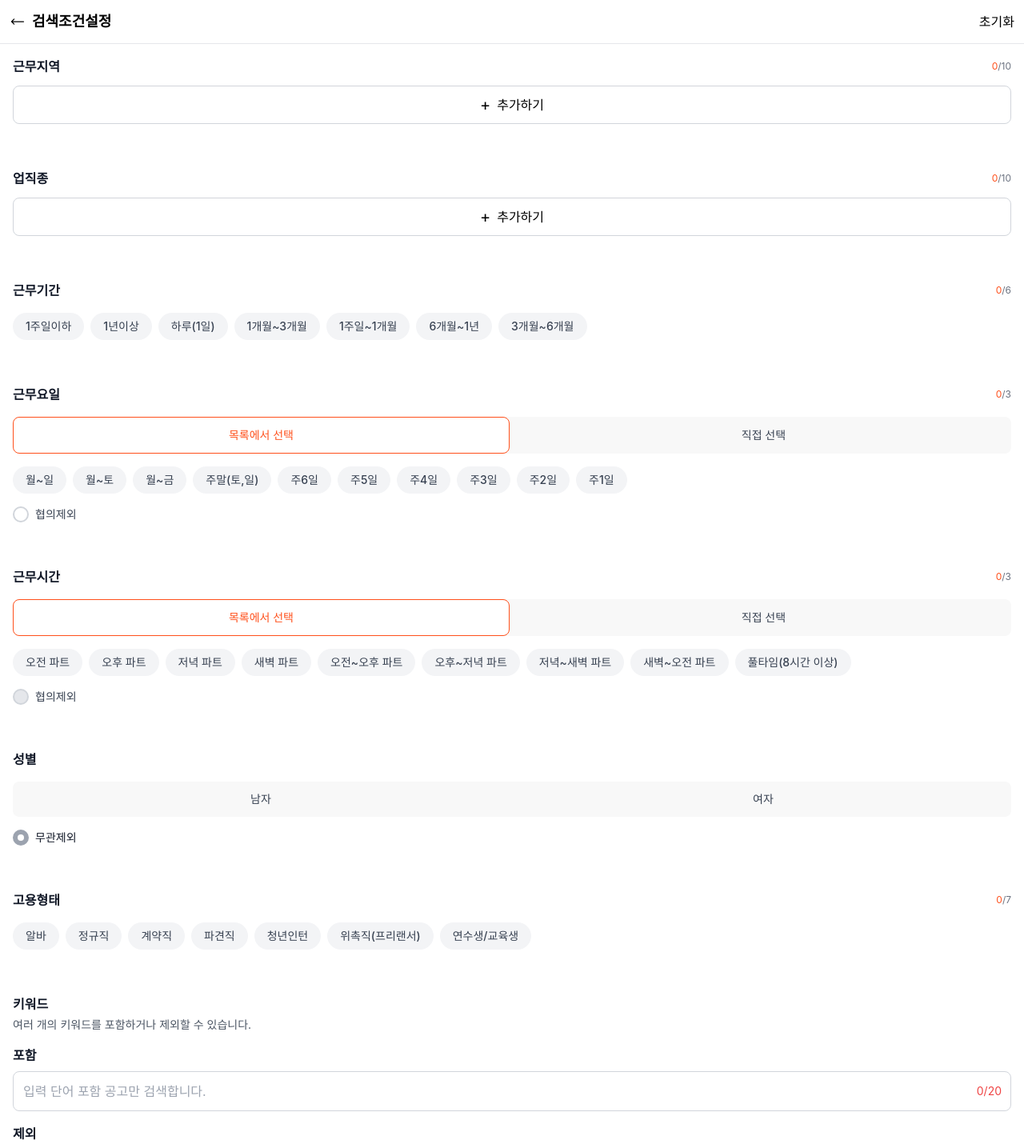
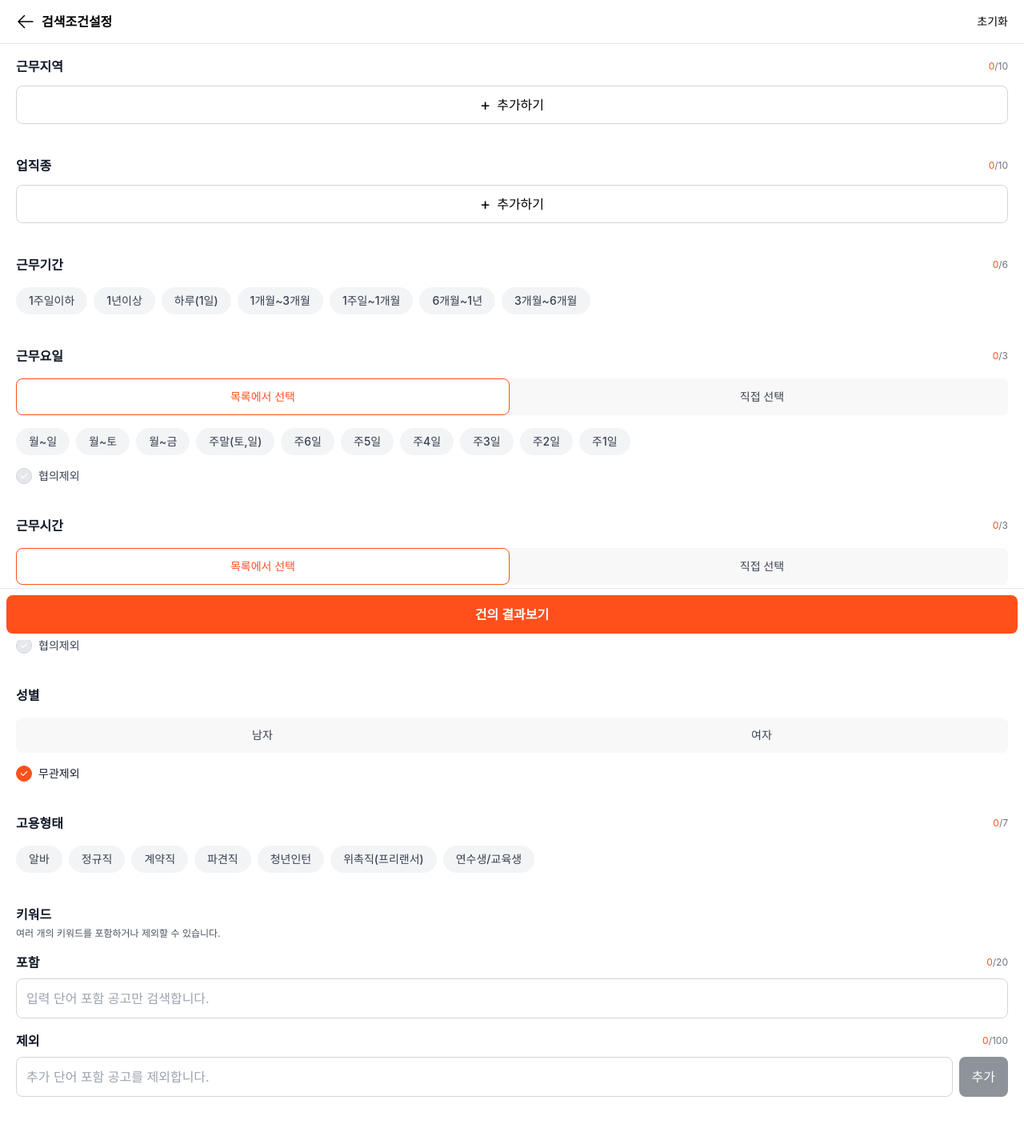
Before and after one commit to DasomDev/jobkoai, a React (Create React App) app: page / in a window 1280 px wide. Shown: the top 1435 px of the page at 80% size. Built offline with nearby package versions, Linux system fonts and the light colour scheme.

Commit message:
Enhance: CheckBox 공통 컴포넌트로 분리, 검색 조건 결과 버튼 추가

```diff
--- a/src/App.js
+++ b/src/App.js
@@ -8,12 +8,13 @@ import GenderFilter from "./components/filters/GenderFilter";
 import WorkType from "./components/filters/WorkType";
 import KeywordFilter from "./components/filters/KeywordFilter";
 import WorkTimes from "./components/filters/WorkTimes";
+import Result from "./components/layout/Result";
 
 function App() {
   return (
     <div className="App">
       <Header />
-      <div className="flex flex-col gap-6">
+      <div className="flex flex-col gap-10 pb-[65px] px-5 py-4">
         <WorkAreaFilter />
         <JobCategoryFilter />
         <WorkLength />
@@ -23,6 +24,7 @@ function App() {
         <WorkType />
         <KeywordFilter />
       </div>
+      <Result />
     </div>
   );
 }
--- /dev/null
+++ b/src/components/common/CheckBox.tsx
@@ -0,0 +1,43 @@
+import React from "react";
+
+interface CheckBoxProps {
+  checked: boolean;
+  onChange: (checked: boolean) => void;
+  className?: string;
+  disabled?: boolean;
+}
+
+const CheckBox: React.FC<CheckBoxProps> = ({
+  checked,
+  onChange,
+  className = "",
+  disabled = false,
+}) => {
+  return (
+    <button
+      onClick={() => !disabled && onChange(!checked)}
+      disabled={disabled}
+      className={`w-5 h-5 rounded-full border flex items-center justify-center transition-colors ${
+        checked
+          ? "bg-[var(--primary-color)] border-[var(--primary-color)]"
+          : "bg-gray-200 border-gray-300"
+      } ${
+        disabled ? "opacity-50 cursor-not-allowed" : "cursor-pointer"
+      } ${className}`}
+    >
+      <svg
+        className="w-3 h-3 text-white"
+        fill="currentColor"
+        viewBox="0 0 20 20"
+      >
+        <path
+          fillRule="evenodd"
+          d="M16.707 5.293a1 1 0 010 1.414l-8 8a1 1 0 01-1.414 0l-4-4a1 1 0 011.414-1.414L8 12.586l7.293-7.293a1 1 0 011.414 0z"
+          clipRule="evenodd"
+        />
+      </svg>
+    </button>
+  );
+};
+
+export default CheckBox;
--- a/src/components/common/FilterSection.tsx
+++ b/src/components/common/FilterSection.tsx
@@ -17,7 +17,7 @@ const FilterSection: React.FC<FilterSectionProps> = ({
   children,
 }) => {
   return (
-    <div className="p-4">
+    <div className="">
       <div className="flex justify-between items-center mb-3">
         <h3 className="font-bold text-gray-900">{title}</h3>
         <Counter count={count} maxCount={maxCount} />
--- a/src/components/filters/GenderFilter.tsx
+++ b/src/components/filters/GenderFilter.tsx
@@ -1,5 +1,6 @@
 import React, { useState } from "react";
 import RadioTypeButton from "../common/RadioTypeButton";
+import CheckBox from "../common/CheckBox";
 
 type Gender = "male" | "female" | null;
 
@@ -12,7 +13,7 @@ const GenderFilter: React.FC = () => {
   };
 
   return (
-    <div className="p-4">
+    <div className="">
       <div className="mb-4">
         <h3 className="font-bold text-gray-900">성별</h3>
       </div>
@@ -34,21 +35,10 @@ const GenderFilter: React.FC = () => {
 
       {/* Exclude Irrelevant Checkbox */}
       <div className="flex gap-2 items-center">
-        <button
-          onClick={() => setExcludeIrrelevant(!excludeIrrelevant)}
-          className={`
-            w-5 h-5 rounded-full border-2 flex items-center justify-center transition-colors
-            ${
-              excludeIrrelevant
-                ? "bg-gray-400 border-gray-400"
-                : "bg-white border-gray-300"
-            }
-          `}
-        >
-          {excludeIrrelevant && (
-            <div className="w-2 h-2 bg-white rounded-full"></div>
-          )}
-        </button>
+        <CheckBox
+          checked={excludeIrrelevant}
+          onChange={() => setExcludeIrrelevant(!excludeIrrelevant)}
+        />
         <span className="text-sm text-gray-900">무관제외</span>
       </div>
     </div>
--- a/src/components/filters/KeywordFilter.tsx
+++ b/src/components/filters/KeywordFilter.tsx
@@ -1,72 +1,80 @@
-import React, { useState } from 'react';
+import React, { useState } from "react";
+import Counter from "../common/Counter";
 
 const KeywordFilter: React.FC = () => {
-  const [includeKeyword, setIncludeKeyword] = useState('');
-  const [excludeKeyword, setExcludeKeyword] = useState('');
+  const [includeKeyword, setIncludeKeyword] = useState("");
+  const [excludeKeyword, setExcludeKeyword] = useState("");
   const [excludedKeywords, setExcludedKeywords] = useState<string[]>([]);
 
   const maxIncludeLength = 20;
   const maxExcludeLength = 100;
 
   const handleAddExclude = () => {
-    if (excludeKeyword.trim() && !excludedKeywords.includes(excludeKeyword.trim())) {
-      setExcludedKeywords(prev => [...prev, excludeKeyword.trim()]);
-      setExcludeKeyword('');
+    if (
+      excludeKeyword.trim() &&
+      !excludedKeywords.includes(excludeKeyword.trim())
+    ) {
+      setExcludedKeywords((prev) => [...prev, excludeKeyword.trim()]);
+      setExcludeKeyword("");
     }
   };
 
   const handleRemoveExclude = (keyword: string) => {
-    setExcludedKeywords(prev => prev.filter(k => k !== keyword));
+    setExcludedKeywords((prev) => prev.filter((k) => k !== keyword));
   };
 
   const handleKeyPress = (e: React.KeyboardEvent) => {
-    if (e.key === 'Enter') {
+    if (e.key === "Enter") {
       handleAddExclude();
     }
   };
 
   return (
-    <div className="p-4 border-b border-gray-200">
+    <div className="">
       <div className="mb-4">
         <h3 className="font-bold text-gray-900">키워드</h3>
-        <p className="mt-1 text-sm text-gray-600">
+        <p className="mt-1 text-xs text-gray-600">
           여러 개의 키워드를 포함하거나 제외할 수 있습니다.
         </p>
       </div>
 
       {/* Include Section */}
       <div className="mb-4">
-        <h4 className="mb-2 font-bold text-gray-900">포함</h4>
+        <div className="flex justify-between items-center mb-2">
+          <h4 className="font-bold text-gray-900">포함</h4>
+          <Counter count={includeKeyword.length} maxCount={maxIncludeLength} />
+        </div>
         <div className="relative">
           <input
             type="text"
             value={includeKeyword}
-            onChange={(e) => setIncludeKeyword(e.target.value.slice(0, maxIncludeLength))}
+            onChange={(e) =>
+              setIncludeKeyword(e.target.value.slice(0, maxIncludeLength))
+            }
             placeholder="입력 단어 포함 공고만 검색합니다."
-            className="p-3 pr-16 w-full rounded-lg border border-gray-300 focus:outline-none focus:border-blue-500"
+            className="p-3 pr-16 w-full rounded-lg border border-gray-300 focus:outline-none focus:border-black"
           />
-          <span className="absolute right-3 top-1/2 text-sm text-red-500 transform -translate-y-1/2">
-            {includeKeyword.length}/{maxIncludeLength}
-          </span>
         </div>
       </div>
 
       {/* Exclude Section */}
       <div className="mb-4">
-        <h4 className="mb-2 font-bold text-gray-900">제외</h4>
+        <div className="flex justify-between items-center mb-2">
+          <h4 className="font-bold text-gray-900">제외</h4>
+          <Counter count={excludedKeywords.length} maxCount={maxExcludeLength} />
+        </div>
         <div className="flex gap-2 mb-2">
           <div className="relative flex-1">
             <input
               type="text"
               value={excludeKeyword}
-              onChange={(e) => setExcludeKeyword(e.target.value.slice(0, maxExcludeLength))}
+              onChange={(e) =>
+                setExcludeKeyword(e.target.value.slice(0, maxExcludeLength))
+              }
               onKeyPress={handleKeyPress}
               placeholder="추가 단어 포함 공고를 제외합니다."
-              className="p-3 pr-16 w-full rounded-lg border border-gray-300 focus:outline-none focus:border-blue-500"
+              className="p-3 pr-16 w-full rounded-lg border border-gray-300 focus:outline-none focus:border-black"
             />
-            <span className="absolute right-3 top-1/2 text-sm text-red-500 transform -translate-y-1/2">
-              {excludeKeyword.length}/{maxExcludeLength}
-            </span>
           </div>
           <button
             onClick={handleAddExclude}
--- a/src/components/filters/WorkDays.tsx
+++ b/src/components/filters/WorkDays.tsx
@@ -3,6 +3,7 @@ import Counter from "../common/Counter";
 import FilterOptionButton from "../common/FilterOptionButton";
 import condition from "../../data/condition.json";
 import RadioTypeButton from "../common/RadioTypeButton";
+import CheckBox from "../common/CheckBox";
 
 interface WorkDayOption {
   id: string;
@@ -53,7 +54,7 @@ const WorkDays: React.FC = () => {
   };
 
   return (
-    <div className="p-4">
+    <div className="">
       <div className="flex justify-between items-center mb-4">
         <h3 className="font-bold text-gray-900">근무요일</h3>
         {selectionMode === "list" && (
@@ -113,21 +114,11 @@ const WorkDays: React.FC = () => {
 
       {/* Exclude Negotiation Checkbox */}
       <div className="flex gap-2 items-center">
-        <button
-          onClick={() => setExcludeNegotiation(!excludeNegotiation)}
-          className={`
-            w-5 h-5 rounded-full border-2 flex items-center justify-center transition-colors
-            ${
-              excludeNegotiation
-                ? "bg-red-500 border-red-500"
-                : "bg-white border-gray-300"
-            }
-          `}
-        >
-          {excludeNegotiation && (
-            <div className="w-2 h-2 bg-white rounded-full"></div>
-          )}
-        </button>
+        <CheckBox
+          checked={excludeNegotiation}
+          onChange={() => setExcludeNegotiation(!excludeNegotiation)}
+        />
+
         <span className="text-sm text-gray-700">협의제외</span>
       </div>
     </div>
--- a/src/components/filters/WorkPeriods.tsx
+++ b/src/components/filters/WorkPeriods.tsx
@@ -33,7 +33,7 @@ const WorkPeriods: React.FC = () => {
   };
 
   return (
-    <div className="p-4">
+    <div className="">
       <div className="flex justify-between items-center mb-4">
         <h3 className="font-bold text-gray-900">근무기간</h3>
         <Counter count={selectedPeriods.length} maxCount={maxSelections} />
--- a/src/components/filters/WorkTimes.tsx
+++ b/src/components/filters/WorkTimes.tsx
@@ -2,6 +2,7 @@ import React, { useState } from "react";
 import Counter from "../common/Counter";
 import FilterOptionButton from "../common/FilterOptionButton";
 import RadioTypeButton from "../common/RadioTypeButton";
+import CheckBox from "../common/CheckBox";
 
 interface TimeSlot {
   id: string;
@@ -42,7 +43,7 @@ const WorkTimes: React.FC = () => {
   };
 
   return (
-    <div className="p-4">
+    <div className="">
       <div className="flex justify-between items-center mb-4">
         <h3 className="font-bold text-gray-900">근무시간</h3>
         <Counter count={selectedTimes.length} maxCount={maxSelections} />
@@ -71,7 +72,10 @@ const WorkTimes: React.FC = () => {
             selected={selectedTimes.includes(slot.id)}
             maxSelections={maxSelections}
             handleClick={() => handleTimeToggle(slot.id)}
-            isDisabled={!selectedTimes.includes(slot.id) && selectedTimes.length >= maxSelections}
+            isDisabled={
+              !selectedTimes.includes(slot.id) &&
+              selectedTimes.length >= maxSelections
+            }
           />
           // <button
           //   key={slot.id}
@@ -101,29 +105,12 @@ const WorkTimes: React.FC = () => {
       </div>
 
       {/* Exclude Negotiation Option */}
-      <div className="flex items-center">
-        <button
-          onClick={() => setExcludeNegotiation(!excludeNegotiation)}
-          className={`w-5 h-5 rounded-full border-2 flex items-center justify-center mr-2 ${
-            excludeNegotiation
-              ? "bg-[var(--primary-color)] border-[var(--primary-color)]"
-              : "bg-gray-200 border-gray-300"
-          }`}
-        >
-          {excludeNegotiation && (
-            <svg
-              className="w-3 h-3 text-white"
-              fill="currentColor"
-              viewBox="0 0 20 20"
-            >
-              <path
-                fillRule="evenodd"
-                d="M16.707 5.293a1 1 0 010 1.414l-8 8a1 1 0 01-1.414 0l-4-4a1 1 0 011.414-1.414L8 12.586l7.293-7.293a1 1 0 011.414 0z"
-                clipRule="evenodd"
-              />
-            </svg>
-          )}
-        </button>
+      <div className="flex gap-2 items-center">
+        <CheckBox
+          checked={excludeNegotiation}
+          onChange={() => setExcludeNegotiation(!excludeNegotiation)}
+        />
+
         <span className="text-sm text-gray-700">협의제외</span>
       </div>
     </div>
--- a/src/components/filters/WorkType.tsx
+++ b/src/components/filters/WorkType.tsx
@@ -35,7 +35,7 @@ const WorkType: React.FC = () => {
   };
 
   return (
-    <div className="p-4">
+    <div className="">
       <div className="flex justify-between items-center mb-4">
         <h3 className="font-bold text-gray-900">고용형태</h3>
         <Counter count={selectedTypes.length} maxCount={maxSelections} />
--- a/src/components/layout/Header.tsx
+++ b/src/components/layout/Header.tsx
@@ -1,6 +1,6 @@
 const Header = () => {
   return (
-    <header className="flex justify-between h-[55px] px-3 border-b">
+    <header className="flex justify-between h-[55px] px-5 border-b">
       <div className="flex gap-2 items-center">
         <svg
           xmlns="http://www.w3.org/2000/svg"
@@ -8,19 +8,18 @@ const Header = () => {
           viewBox="0 0 24 24"
           strokeWidth="1.5"
           stroke="currentColor"
-          width="20"
-          height="20"
+          className="w-6"
         >
           <path
             strokeLinecap="round"
             strokeLinejoin="round"
-            d="M6.75 15.75 3 12m0 0 3.75-3.75M3 12h18"
+            d="M10.5 19.5 3 12m0 0 7.5-7.5M3 12h18"
           />
         </svg>
 
-        <h3 className="text-lg font-bold">검색조건설정</h3>
+        <h3 className="font-bold">검색조건설정</h3>
       </div>
-      <button>초기화</button>
+      <button className="text-sm">초기화</button>
     </header>
   );
 };
--- /dev/null
+++ b/src/components/layout/Result.tsx
@@ -0,0 +1,11 @@
+const Result = () => {
+  return (
+    <div className="fixed right-0 bottom-0 left-0 p-2 bg-white border-t h-[65px] font-semibold">
+      <h3 className="bg-[var(--primary-color)] text-white rounded-lg h-full flex items-center justify-center">
+        건의 결과보기
+      </h3>
+    </div>
+  );
+};
+
+export default Result;
```
Also changed, not shown: src/types/index.ts (+0 -36 lines).
